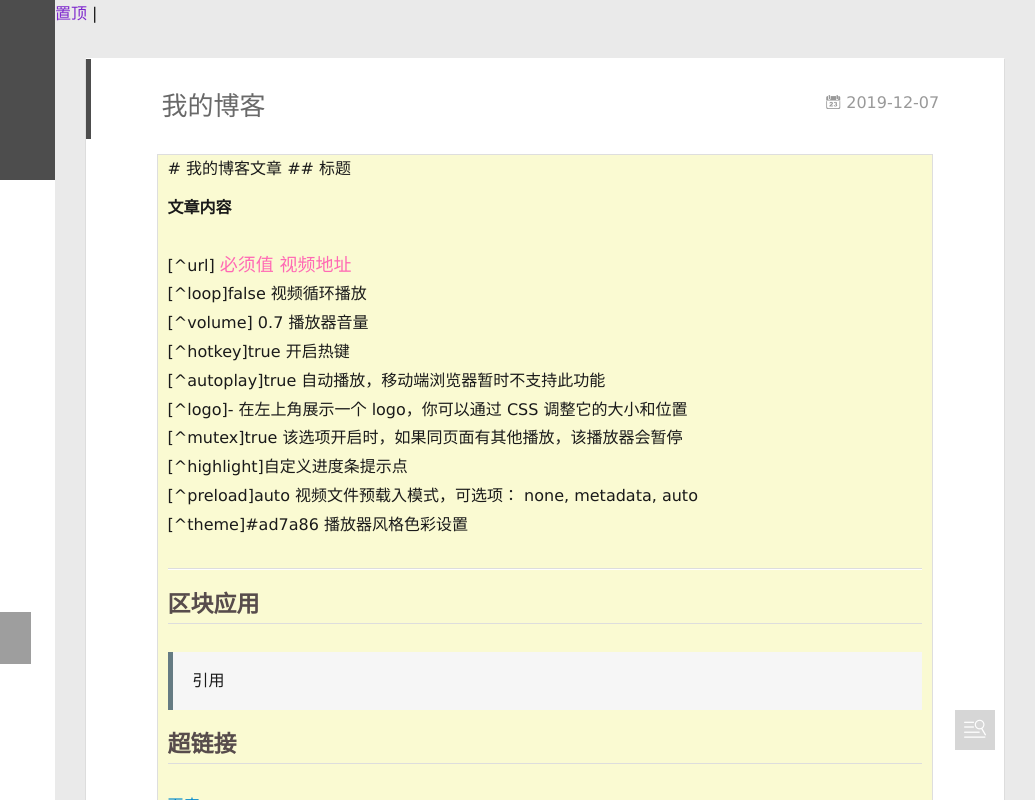
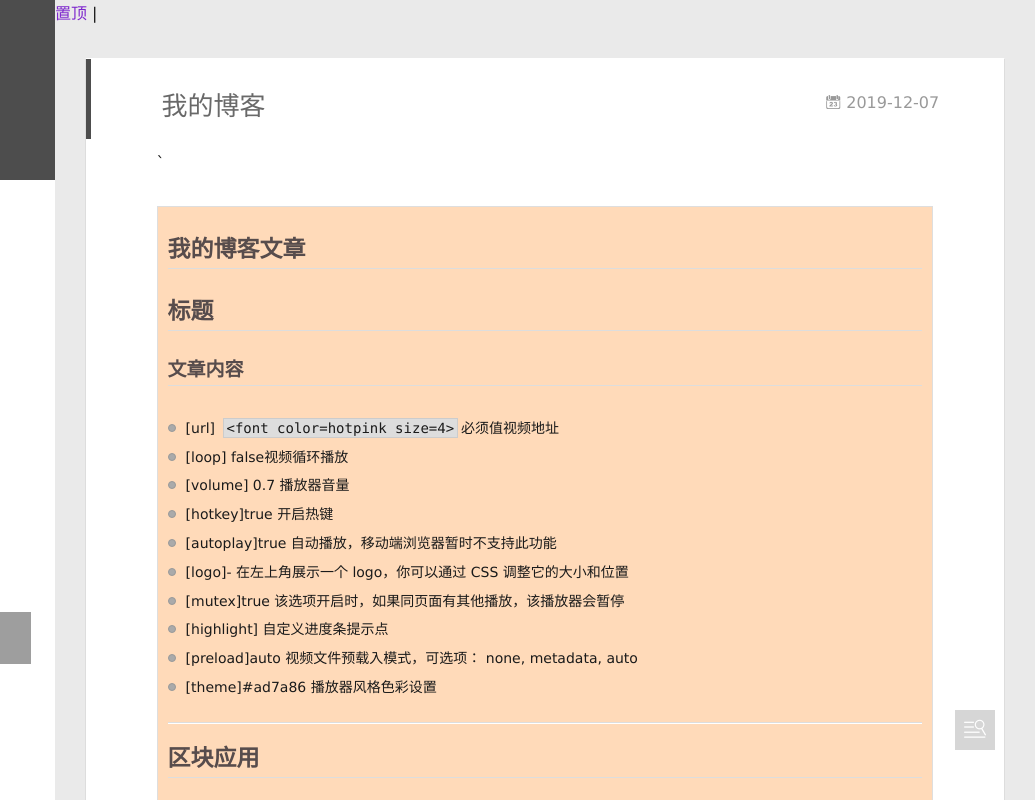
Before and after one commit to zhushengxiao/zhushengxiao.github.io, a plain HTML site: page 2019/12/07/我的博客/index.html in a window 1280 px wide. Shown: the full height of the page, 245-1280 px from the left. Drawn offline with Linux system fonts and the light colour scheme; no server answers; grey boxes are pictures that could not be loaded; some icons are missing.

Commit message:
Site updated: 2020-01-29 21:19:49

```diff
--- a/2019/12/07/我的博客/index.html
+++ b/2019/12/07/我的博客/index.html
@@ -8,15 +8,15 @@
   <link rel="dns-prefetch" href="http://yoursite.com">
   <title>我的博客 | Hexo</title>
   <meta name="viewport" content="width=device-width, initial-scale=1, maximum-scale=1">
-  <meta name="description" content="# 我的博客文章">
+  <meta name="description" content="&#96; 我的博客文章">
 <meta property="og:type" content="article">
 <meta property="og:title" content="我的博客">
 <meta property="og:url" content="http:&#x2F;&#x2F;yoursite.com&#x2F;2019&#x2F;12&#x2F;07&#x2F;%E6%88%91%E7%9A%84%E5%8D%9A%E5%AE%A2&#x2F;index.html">
 <meta property="og:site_name" content="Hexo">
-<meta property="og:description" content="# 我的博客文章">
+<meta property="og:description" content="&#96; 我的博客文章">
 <meta property="og:image" content="https:&#x2F;&#x2F;timgsa.baidu.com&#x2F;timg?image&amp;quality&#x3D;80&amp;size&#x3D;b9999_10000&amp;sec&#x3D;1575892856368&amp;di&#x3D;7fab430116ef7c0ea688493ca7daebf7&amp;imgtype&#x3D;0&amp;src&#x3D;http%3A%2F%2Fi3.yeyou.itc.cn%2Fv3%2Fqsmy%2F2014%2F07%2F10%2F0710144907643165504.jpg">
 <meta property="article:published_time" content="2019-12-07T08:23:23.000Z">
-<meta property="article:modified_time" content="2020-01-15T04:12:26.127Z">
+<meta property="article:modified_time" content="2020-01-29T13:16:34.594Z">
 <meta property="article:author" content="zhushengxiao">
 <meta property="article:tag" content="随笔">
 <meta name="twitter:card" content="summary">
@@ -193,25 +193,35 @@
 
     <div class="article-entry" itemprop="articleBody">
 
-        <table><td bgcolor=LightGoldenRodYellow>
-# 我的博客文章
-<a id="more"></a>
-## 标题
-
-<p><strong>文章内容</strong> </p>
-<p>[^url] <font color=hotpink  size=4>必须值    视频地址</font><br>[^loop]false    视频循环播放<br>[^volume] 0.7    播放器音量<br>[^hotkey]true    开启热键<br>[^autoplay]true    自动播放，移动端浏览器暂时不支持此功能<br>[^logo]-    在左上角展示一个 logo，你可以通过 CSS 调整它的大小和位置<br>[^mutex]true    该选项开启时，如果同页面有其他播放，该播放器会暂停<br>[^highlight]自定义进度条提示点<br>[^preload]auto    视频文件预载入模式，可选项： none, metadata, auto<br>[^theme]#ad7a86    播放器风格色彩设置</p>
+        <p>  `<table><td bgcolor=PeachPuff></p>
+<h2 id="我的博客文章"><a href="#我的博客文章" class="headerlink" title="我的博客文章"></a>我的博客文章</h2><a id="more"></a>
+<h2 id="标题"><a href="#标题" class="headerlink" title="标题"></a>标题</h2><h3 id="文章内容"><a href="#文章内容" class="headerlink" title="文章内容"></a>文章内容</h3><ul>
+<li>[url] <code>&lt;font color=hotpink  size=4&gt;</code>必须值视频地址</font></b></li>
+<li>[loop]    false视频循环播放</li>
+<li>[volume] 0.7    播放器音量</li>
+<li>[hotkey]true   开启热键</li>
+<li>[autoplay]true     自动播放，移动端浏览器暂时不支持此功能</li>
+<li>[logo]-    在左上角展示一个 logo，你可以通过 CSS 调整它的大小和位置</li>
+<li>[mutex]true    该选项开启时，如果同页面有其他播放，该播放器会暂停</li>
+<li>[highlight]   自定义进度条提示点</li>
+<li>[preload]auto  视频文件预载入模式，可选项： none, metadata, auto</li>
+<li>[theme]#ad7a86        播放器风格色彩设置</li>
+</ul>
 <hr>
 <h2 id="区块应用"><a href="#区块应用" class="headerlink" title="区块应用"></a>区块应用</h2><blockquote>
-<p>引用 </p>
+<p>引用</p>
 </blockquote>
 <h2 id="超链接"><a href="#超链接" class="headerlink" title="超链接"></a>超链接</h2><p><a href="http://www.baidu.com/index.php" target="_blank" rel="noopener">百度</a></p>
-<h2 id="图片"><a href="#图片" class="headerlink" title="图片"></a>图片</h2><h2 id=""><a href="#" class="headerlink" title=""></a><img src="https://timgsa.baidu.com/timg?image&quality=80&size=b9999_10000&sec=1575892856368&di=7fab430116ef7c0ea688493ca7daebf7&imgtype=0&src=http%3A%2F%2Fi3.yeyou.itc.cn%2Fv3%2Fqsmy%2F2014%2F07%2F10%2F0710144907643165504.jpg" alt="人物"></h2><hr>
-<iframe frameborder="no" border="0" marginwidth="0" marginheight="0" width=330 height=86 src="//music.163.com/outchain/player?type=2&id=25731646&auto=0&height=66"></iframe>
------
-<iframe src="//player.bilibili.com/player.html?aid=78681286&cid=134627605&page=1" height=498 width=510 scrolling="true" border="0" frameborder="no" framespacing="0" allowfullscreen="true"> </iframe>
------
+<h2 id="图片"><a href="#图片" class="headerlink" title="图片"></a>图片</h2><p><img src="https://timgsa.baidu.com/timg?image&quality=80&size=b9999_10000&sec=1575892856368&di=7fab430116ef7c0ea688493ca7daebf7&imgtype=0&src=http%3A%2F%2Fi3.yeyou.itc.cn%2Fv3%2Fqsmy%2F2014%2F07%2F10%2F0710144907643165504.jpg" alt="人物"></p>
+<hr>
+<p><code>&lt;iframe frameborder=&quot;no&quot; border=&quot;0&quot; marginwidth=&quot;0&quot; marginheight=&quot;0&quot; width=330 height=86 src=&quot;//music.163.com/outchain/player?type=2&amp;id=25731646&amp;auto=0&amp;height=66&quot;&gt;&lt;/iframe&gt;</code></p>
+<p><strong><em>——————–</em></strong></p>
+<p><code>&lt;iframe src=&quot;//player.bilibili.com/player.html?aid=78681286&amp;cid=134627605&amp;page=1&quot; height=498 width=510 scrolling=&quot;true&quot; border=&quot;0&quot; frameborder=&quot;no&quot; framespacing=&quot;0&quot; allowfullscreen=&quot;true&quot;&gt;&lt;/iframe&gt;</code></p>
+<p><strong><em>——————–</em></strong></p>
 <div id="dplayer0" class="dplayer hexo-tag-dplayer-mark" style="margin-bottom: 20px;"></div><p>no url specified, no dplayer _(:3」∠)_</p>
+
 </table>
+
 
 
 
@@ -363,7 +373,7 @@
                 </span>
                 <span class="tooltip-content">
                     <div class="toc-article">
-                    <ol class="toc"><li class="toc-item toc-level-2"><a class="toc-link" href="#区块应用"><span class="toc-number">1.</span> <span class="toc-text">区块应用</span></a></li><li class="toc-item toc-level-2"><a class="toc-link" href="#超链接"><span class="toc-number">2.</span> <span class="toc-text">超链接</span></a></li><li class="toc-item toc-level-2"><a class="toc-link" href="#图片"><span class="toc-number">3.</span> <span class="toc-text">图片</span></a></li><li class="toc-item toc-level-2"><a class="toc-link" href="#null"><span class="toc-number">4.</span> <span class="toc-text"></span></a></li></ol>
+                    <ol class="toc"><li class="toc-item toc-level-2"><a class="toc-link" href="#我的博客文章"><span class="toc-number">1.</span> <span class="toc-text">我的博客文章</span></a></li><li class="toc-item toc-level-2"><a class="toc-link" href="#标题"><span class="toc-number">2.</span> <span class="toc-text">标题</span></a><ol class="toc-child"><li class="toc-item toc-level-3"><a class="toc-link" href="#文章内容"><span class="toc-number">2.1.</span> <span class="toc-text">文章内容</span></a></li></ol></li><li class="toc-item toc-level-2"><a class="toc-link" href="#区块应用"><span class="toc-number">3.</span> <span class="toc-text">区块应用</span></a></li><li class="toc-item toc-level-2"><a class="toc-link" href="#超链接"><span class="toc-number">4.</span> <span class="toc-text">超链接</span></a></li><li class="toc-item toc-level-2"><a class="toc-link" href="#图片"><span class="toc-number">5.</span> <span class="toc-text">图片</span></a></li></ol>
                     </div>
                 </span>
             </div>
```
Also changed, not shown: index.html (+2 -2 lines).
